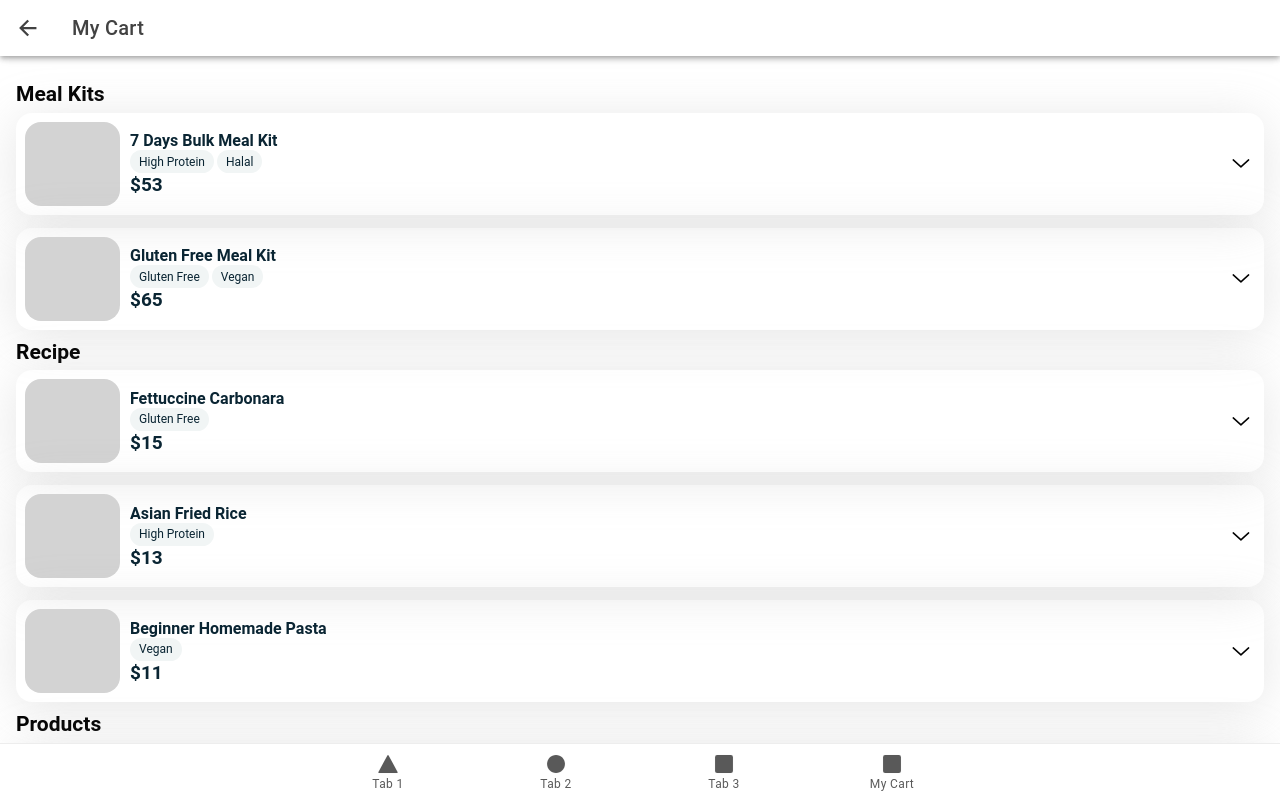
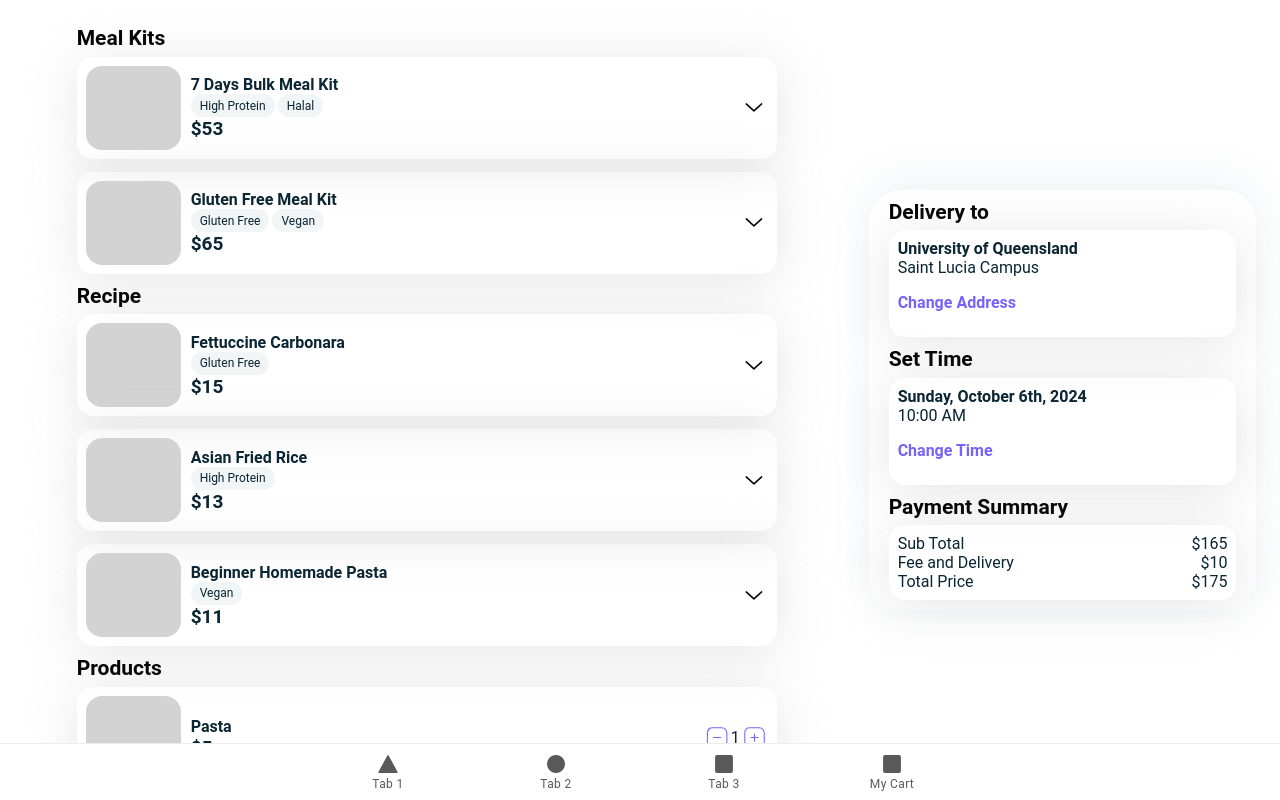
Before and after one commit to deco-builder/meal-u-fe, a React (Vite) app: page /mycart in a window 1280 px wide. Built offline with nearby package versions, Linux system fonts and the light colour scheme; a web font is replaced by a local one.

Commit message:
feat: added more web implementations

```diff
--- /dev/null
+++ b/src/pages/MyCart/MyCart-Mobile/index.tsx
@@ -0,0 +1,42 @@
+import Cart from "../Cart";
+import Checkout from "../Checkout";
+import { IonBackButton, IonButtons, IonContent, IonHeader, IonPage, IonTitle, IonToolbar } from '@ionic/react';
+import React, { useState, useEffect } from "react";
+
+const MyCart: React.FC = () => {
+    const [subTotal, setSubTotal] = useState(0);
+    const [total, setTotal] = useState(0);
+    const [isMobile, setIsMobile] = useState(window.innerWidth < 576);
+
+    useEffect(() => {
+      const handleResize = () => {
+        setIsMobile(window.innerWidth < 576);
+      };
+
+      window.addEventListener('resize', handleResize);
+
+      return () => {
+        window.removeEventListener('resize', handleResize);
+      };
+    }, []);
+
+    return (
+      <IonPage>
+        <IonHeader>
+          <IonToolbar>
+          <IonButtons slot="start">
+            <IonBackButton defaultHref="/tab1"></IonBackButton>
+          </IonButtons>
+            <IonTitle>My Cart</IonTitle>
+          </IonToolbar>
+        </IonHeader>
+        <IonContent className="ion-padding">
+          <Cart subTotal={subTotal} setSubTotal={setSubTotal}/>
+          <Checkout subTotal={subTotal} total={total} setTotal={setTotal}/>
+        </IonContent>
+      </IonPage>
+    )
+};
+
+
+export default MyCart;
--- /dev/null
+++ b/src/pages/MyCart/MyCart-Website/MyCartWeb.module.css
@@ -0,0 +1,45 @@
+.pageContainer {
+    display: grid;
+    grid-template-columns: 2fr 1fr; /* Two columns: 2/3 for cart, 1/3 for checkout */
+    height: 100vh; /* Use 100vh for full viewport height */
+}
+
+.cartSection {
+    display: flex;
+    justify-content: center; /* Center horizontally */
+    align-items: flex-start; /* Align items at the top */
+    overflow-y: auto; /* Make the left column scrollable */
+    padding: 16px;
+    background-color: #ffffff;
+}
+
+.cartContainer {
+    width: 100%; /* Make sure the cart container takes full width */
+    max-width: 700px; /* Set a max width to avoid overly wide content */
+}
+
+.checkoutSection {
+    padding: 16px;
+    background-color: #ffffff;
+    position: sticky;
+    top: 0;
+    display: flex;
+    flex-direction: column;
+    justify-content: center;
+    height: 100%;
+}
+
+.checkoutContainer {
+    align-items: center;
+    border-radius: 32px;
+    bottom: 0;
+    box-shadow: 0px -10px 40px rgba(100.78, 122.98, 154.06, 0.10);
+    display: inline-flex;
+    flex-direction: column;
+    justify-content: center;
+    width: fit-content;
+}
+
+.checkoutContainer2 {
+    max-width: 90%;
+}
--- /dev/null
+++ b/src/pages/MyCart/MyCart-Website/index.tsx
@@ -0,0 +1,33 @@
+import { IonBackButton, IonButtons, IonContent, IonHeader, IonPage, IonTitle, IonToolbar } from "@ionic/react";
+import { useState } from "react";
+import Cart from "../Cart";
+import Checkout from "../Checkout";
+import styles from './MyCartWeb.module.css';
+
+const MyCartWebsite: React.FC = () => {
+    const [subTotal, setSubTotal] = useState(0);
+    const [total, setTotal] = useState(0);
+
+    return(
+      <IonPage>
+        <IonContent className="no-padding">
+          <div className={styles.pageContainer}>
+              <div className={styles.cartSection}>
+                <div className={styles.cartContainer}>
+                  <Cart subTotal={subTotal} setSubTotal={setSubTotal} />
+                </div>
+              </div>
+              <div className={styles.checkoutSection}>
+                <div className={styles.checkoutContainer}>
+                  <div className={styles.checkoutContainer2}>
+                    <Checkout subTotal={subTotal} total={total} setTotal={setTotal} />
+                  </div>
+                </div>
+              </div>
+          </div>
+        </IonContent>
+      </IonPage>
+    )
+}
+
+export default MyCartWebsite;
--- a/src/pages/MyCart/index.tsx
+++ b/src/pages/MyCart/index.tsx
@@ -1,12 +1,8 @@
-import Cart from "./Cart";
-import Checkout from "./Checkout";
-import { IonBackButton, IonButtons, IonContent, IonHeader, IonPage, IonTitle, IonToolbar } from '@ionic/react';
-import React, { useState, useEffect } from "react";
-import './MyCart.module.css';
+import { useEffect, useState } from 'react';
+import MyCartMobile from './MyCart-Mobile';
+import MyCartWebsite from './MyCart-Website';
 
-const MyCart: React.FC = () => {
-    const [subTotal, setSubTotal] = useState(0);
-    const [total, setTotal] = useState(0);
+function MyCart() {
   const [isMobile, setIsMobile] = useState(window.innerWidth < 576);
 
   useEffect(() => {
@@ -19,25 +15,13 @@ const MyCart: React.FC = () => {
     return () => {
       window.removeEventListener('resize', handleResize);
     };
-    }, []);
+  }, [window.innerWidth]);
 
-    return (
-        <IonPage>
-        <IonHeader>
-          <IonToolbar>
-          <IonButtons slot="start">
-            <IonBackButton defaultHref="/tab1"></IonBackButton>
-          </IonButtons>
-            <IonTitle>My Cart</IonTitle>
-          </IonToolbar>
-        </IonHeader>
-        <IonContent className="ion-padding">
-          <Cart subTotal={subTotal} setSubTotal={setSubTotal}/>
-          <Checkout subTotal={subTotal} total={total} setTotal={setTotal}/>
-        </IonContent>
-    </IonPage>
-    )
-};
+  if (isMobile) {
+    return <MyCartMobile />;
+  }
 
+  return <MyCartWebsite />;
+}
 
 export default MyCart;
```
Lines whose indentation alone changed are shown as unchanged.
